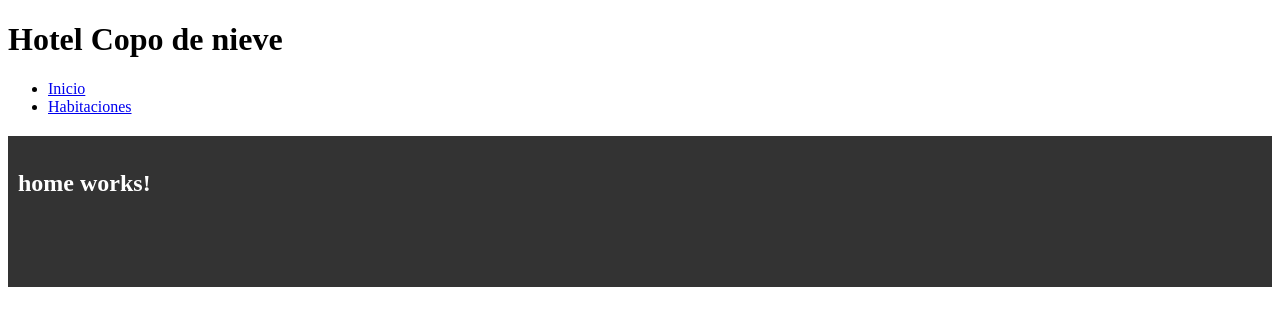
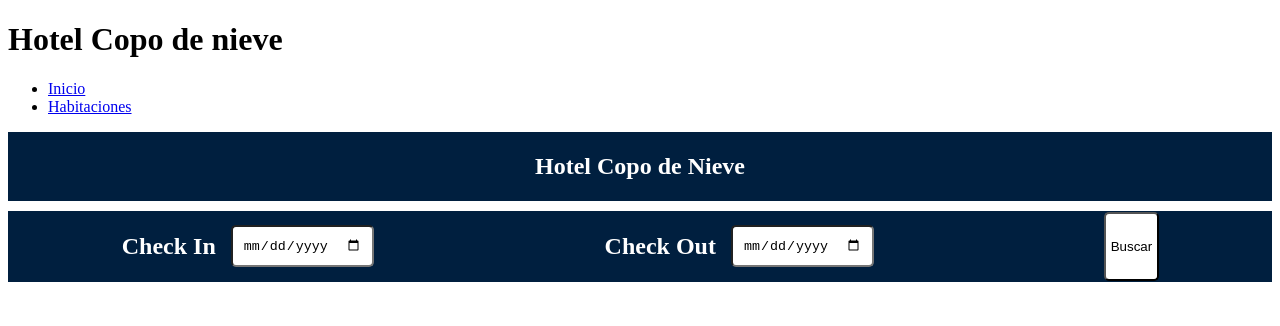
Before and after one commit to RonnyAmoresAG/lol, an Angular app in the folder FrontEnd/: page /inicio in a window 1280 px wide. Shown: the top 326 px of the page. Built offline with nearby package versions, Linux system fonts and the light colour scheme.

Commit message:
frontend-fechas
realizé frontend para que el usuario seleccione las fechas y busque.

```diff
--- a/FrontEnd/src/app/components/home/home.component.css
+++ b/FrontEnd/src/app/components/home/home.component.css
@@ -1,5 +1,47 @@
+
+
+/* Estilos para el encabezado */
+div {
+  background-color: #001F3F; /* Color azul oscuro */
+  padding: 1px ;
+  text-align: center;
+}
+
 h1 {
-    background-color: #333; /* Cambia el color de fondo a tu preferencia */
-    color: #fff; /* Cambia el color del texto a tu preferencia */
-    padding: 10px; /* Ajusta el relleno según tus preferencias */
-  }
+  color: #FFF; /* Texto blanco */
+}
+
+/* Estilos para la sección de Check In, Check Out y el botón de buscar */
+.container {
+  margin-top: 10px;
+  display: flex;
+  justify-content: space-around;
+}
+
+.date-container {
+  display: flex;
+  align-items: center;
+}
+
+h2 {
+  color: #FFF; /* Texto blanco */
+  margin-right: 10px;
+}
+
+input {
+  padding: 10px;
+  margin: 5px;
+  border-radius: 5px;
+}
+
+button {
+  background-color: white; /* Color azul acero */
+  color: black; /* Texto blanco */
+  padding: 10px 5px;
+  border-radius: 5px;
+  cursor: pointer;
+}
+
+button:hover {
+  background-color: gray; /* Cambio de color al pasar el ratón (azul oscuro) */
+}
--- a/FrontEnd/src/app/components/home/home.component.html
+++ b/FrontEnd/src/app/components/home/home.component.html
@@ -1 +1,20 @@
-<h1><p>home works!</p><h1>
+<!-- Encabezado con el logo y el título -->
+<div>
+    <i class="fas fa-snowflake"></i> <!-- Asegúrate de ajustar la clase del icono según tu configuración -->
+    <h1>Hotel Copo de Nieve</h1>
+  </div>
+
+  <!-- Sección de Check In, Check Out y el botón de buscar -->
+  <div class="container">
+    <div class="date-container">
+      <h2>Check In</h2>
+      <input type="date" />
+    </div>
+
+    <div class="date-container">
+      <h2>Check Out</h2>
+      <input type="date" />
+    </div>
+
+    <button (click)="buscar()">Buscar</button>
+  </div>
--- a/FrontEnd/src/app/components/home/home.component.ts
+++ b/FrontEnd/src/app/components/home/home.component.ts
@@ -6,5 +6,8 @@ import { Component } from '@angular/core';
   styleUrls: ['./home.component.css']
 })
 export class HomeComponent {
-
+  buscar() {
+    // Lógica de búsqueda, realizar una acción
+    console.log('Botón de buscar clicado');
+  }
 }
```
